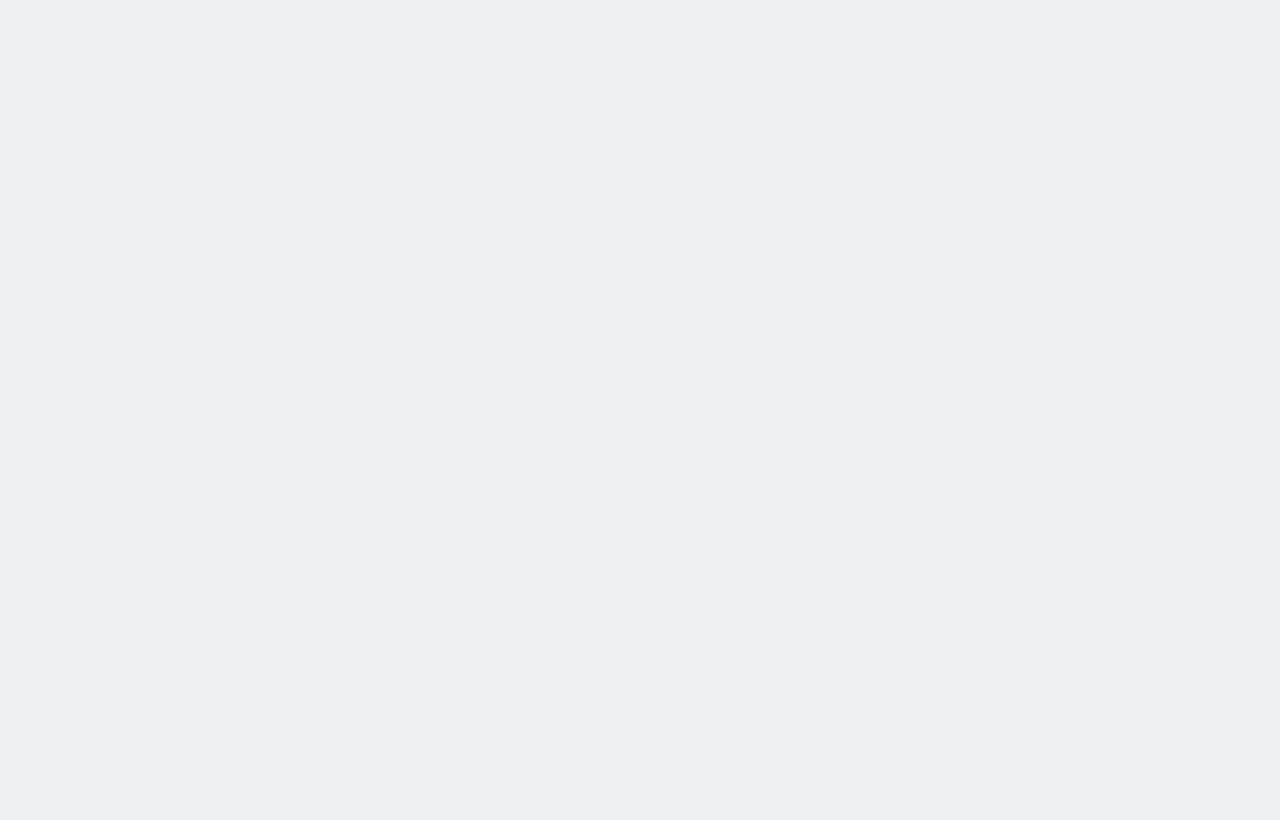
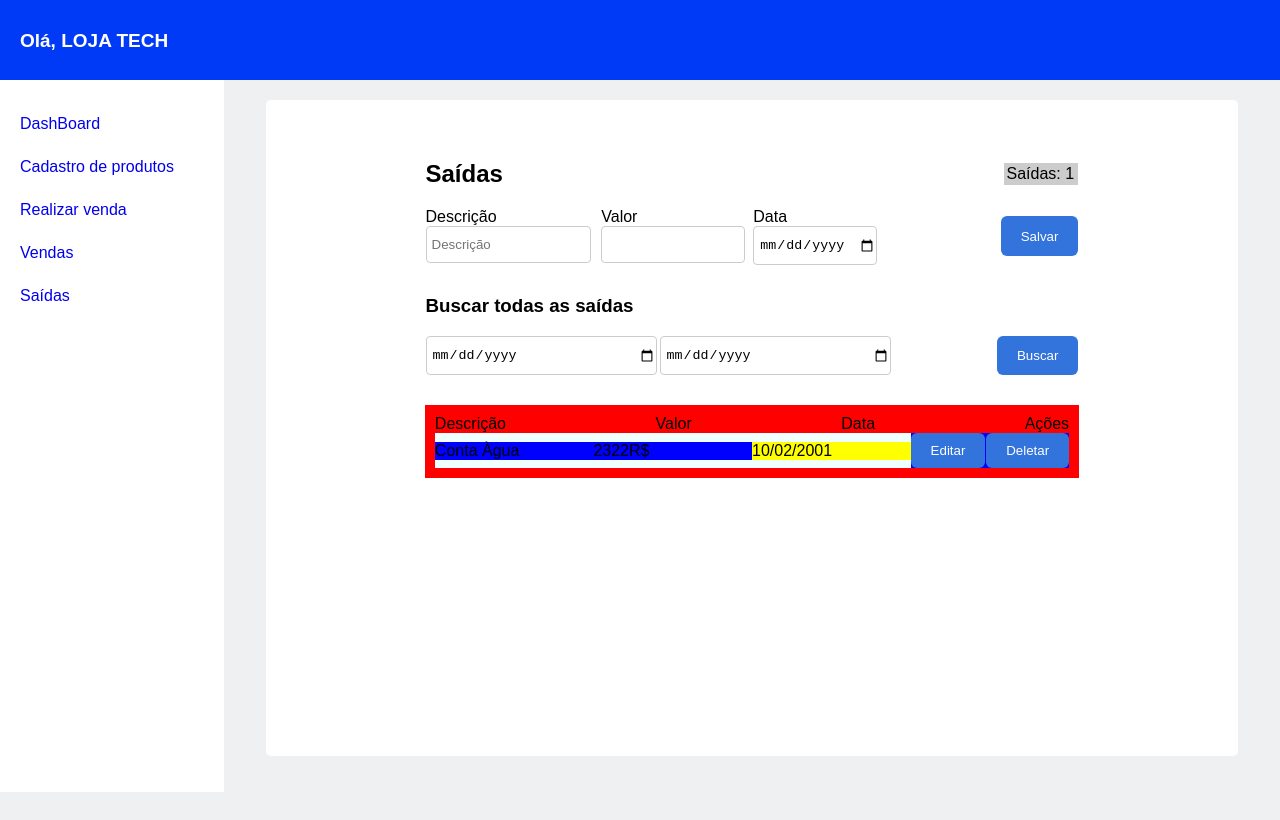
Before and after one commit to gustarpd/frontend-stock-control, a React (Vite) app: page /exits in a window 1280 px wide. Before the commit this address had no page. Built offline with nearby package versions, Linux system fonts and the light colour scheme.

Commit message:
page filter sales per date end

```diff
--- a/package.json
+++ b/package.json
@@ -14,6 +14,7 @@
     "@types/styled-components": "^5.1.26",
     "axios": "^1.3.1",
     "module-alias": "^2.2.2",
+    "moment": "^2.29.4",
     "phosphor-react": "^1.4.1",
     "react": "^18.2.0",
     "react-dom": "^18.2.0",
--- a/src/data/SideBarData.ts
+++ b/src/data/SideBarData.ts
@@ -19,10 +19,6 @@ const SideBarData: SideBarTypes[] = [
     link: "/sales",
   },
   {
-    title: "Entradas",
-    link: "/entrance",
-  },
-  {
     title: "Saídas",
     link: "/exits",
   },
--- a/src/hooks/usePagination.tsx
+++ b/src/hooks/usePagination.tsx
@@ -28,7 +28,7 @@ const usePagination = ({
 
 
 
-  const paginationRange: any = useMemo(() => {
+  const paginationRange = useMemo(() => {
 
     const totalPageCount = Math.ceil(totalCount / pageSize);
     const totalPageNumbers = siblingCount + 5;
--- a/src/pages/Expanses/index.tsx
+++ b/src/pages/Expanses/index.tsx
@@ -1,9 +1,71 @@
-import React from 'react';
+import React from "react";
+import Buttons from "../../components/Button";
+import ContainerProvider from "../../components/ContainerProvider";
+import InputForm from "../../components/Input/Input";
+import ThemeProvider from "../../components/ThemeProvide";
+import {
+  CreateExitContainer,
+  ExitsColumn,
+  ExitsTable,
+  ListExits,
+  TitleHeader,
+} from "./styled";
 
-// import { Container } from './styles';
+const Exits: React.FC = () => {
+  return (
+    <ThemeProvider>
+      <ContainerProvider>
+        <TitleHeader>
+          <h2>Saídas</h2>
+          <div>Saídas: 1</div>
+        </TitleHeader>
+        <CreateExitContainer>
+          <div>
+            <label>
+              Descrição
+              <InputForm type="text" placeholder="Descrição" />
+            </label>
+            <label>
+              Valor
+              <InputForm type="number" />
+            </label>
+            <label>
+              Data
+              <InputForm type="date" />
+            </label>
+          </div>
+          <Buttons text="Salvar" type="edit" />
+        </CreateExitContainer>
+        <ListExits>
+          <h3>Buscar todas as saídas</h3>
+          <div>
+            <div>
+              <InputForm type="date" />
+              <InputForm type="date" />
+            </div>
+            <Buttons text="Buscar" type={"edit"} />
+          </div>
+        </ListExits>
+        <ExitsTable>
+          <div>
+            <span>Descrição</span>
+            <span>Valor</span>
+            <span>Data</span>
+            <span>Ações</span>
+          </div>
+          <ExitsColumn>
+            <div>Conta Àgua</div>
+            <div>2322R$</div>
+            <div>10/02/2001</div>
+            <div>
+            <Buttons text="Editar" type={"edit"}></Buttons>
+            <Buttons text="Deletar" type={"edit"}></Buttons>
+            </div>
+          </ExitsColumn>
+        </ExitsTable>
+      </ContainerProvider>
+    </ThemeProvider>
+  );
+};
 
-const Expanses: React.FC = () => {
-  return <div />;
-}
-
-export default Expanses;
+export default Exits;
--- a/src/pages/Expanses/styled.ts
+++ b/src/pages/Expanses/styled.ts
@@ -1 +1,85 @@
-export { }
+import styled from "styled-components";
+
+export const CreateExitContainer = styled.div`
+  width: 70%;
+  height: auto;
+  display: flex;
+  margin: 0 auto;
+  align-items: center;
+  justify-content: space-between;
+
+  div {
+    width: 70%;
+    display: flex;
+
+    input {
+      width: 90%;
+    }
+  }
+
+  button {
+    height: 40px;
+  }
+`;
+
+export const TitleHeader = styled.div`
+  width: 70%;
+  display: flex;
+  align-items: center;
+  justify-content: space-between;
+  margin: 0 auto;
+
+  div {
+    width: 70px;
+    height: auto;
+    padding: 2px;
+    background-color: #ccc;
+  }
+`;
+
+export const ListExits = styled.div`
+  width: 70%;
+  height: auto;
+  margin: 30px auto;
+
+  div {
+    display: flex;
+    justify-content: space-between;
+
+    input {
+      width: 14rem;
+    }
+  }
+
+  button {
+    margin: 0 0 0 30px;
+  }
+`;
+export const ExitsTable = styled.div`
+  width: 68%;
+  padding: 10px;
+  height: auto;
+  background-color: red;
+  margin: 0 auto;
+
+  div {
+    display: flex;
+    justify-content: space-between;
+  }
+
+  div:nth-child(3) {
+    background-color: yellow;
+  }
+`;
+export const ExitsColumn = styled.div`
+  width: 100%;
+  text-align: center;
+  align-items: center;
+  background-color: red;
+  background-color: azure;
+
+  div {
+    width: 12rem;
+    background-color: blue;
+  }
+`;
--- a/src/pages/MakeSales/index.tsx
+++ b/src/pages/MakeSales/index.tsx
@@ -19,7 +19,7 @@ import {
 
 const MakeSales: React.FC = () => {
   const [product, setProduct] = useState("");
-  const [total, setTotal] = useState(0);
+  const [totalAmount, setTotal] = useState(0);
   const [qntd, setQntd] = useState<any[]>([]);
 
   const PageSize = 2;
@@ -33,9 +33,6 @@ const MakeSales: React.FC = () => {
       });
       return (await request).data;
     },
-    {
-      enabled: true,
-    }
   );
 
   const add = useMutation(
@@ -90,14 +87,14 @@ const MakeSales: React.FC = () => {
   function increment(idx: number, type: boolean, price: number, id: string) {
     if (type) {
       productData[idx].quantity += 1;
-      setTotal((total) => total + price);
+      return setTotal((total) => total + price);
     }
 
     if (!type) {
       productData[idx].quantity === 0
         ? DeleteSale(id)
         : (productData[idx].quantity -= 1);
-      setTotal((total) => (total <= 0 ? 0 : total - price));
+      return setTotal((total) => (total <= 0 ? 0 : total - price));
     }
   }
 
@@ -135,7 +132,7 @@ const MakeSales: React.FC = () => {
             </div>
           </div>
           <div>
-            <p>TOTAL: {currencyFormatter(total, "BRL", "pt-BR")}</p>
+            <p>TOTAL: {currencyFormatter(totalAmount, "BRL", "pt-BR")}</p>
           </div>
         </SelectProductInput>
         <ProductResults>
--- a/src/pages/MakeSales/styled.ts
+++ b/src/pages/MakeSales/styled.ts
@@ -3,9 +3,9 @@ import styled from "styled-components";
 export const ProductResults = styled.div`
   width: 72%;
   height: auto;
-  padding-bottom: 10px;
-  background-color: #d9e0e3;
+  padding: 10px 0;
   border-radius: 3px;
+  border: 1px solid #CCC;
   margin: 40px auto;
 
   p {
--- a/src/pages/Sales/index.tsx
+++ b/src/pages/Sales/index.tsx
@@ -1,5 +1,6 @@
+import moment from "moment";
 import React, { useEffect, useState } from "react";
-import { useQuery, UseQueryResult } from "react-query";
+import { useMutation, useQuery, UseQueryResult } from "react-query";
 import Buttons from "../../components/Button";
 import ContainerProvider from "../../components/ContainerProvider";
 import { Pagination } from "../../components/Pagination";
@@ -12,32 +13,41 @@ import { BoxSale, SaleContainer, SaleContainerBody } from "./styled";
 import { InputContainer, HeaderContainer, Container } from "./styled";
 
 const Sales: React.FC = () => {
-  const [startDate, setStartDate] = useState("2022/02/01");
-  const [endDate, setEndDate] = useState("2022/09/01");
-  const [data, setData] = useState<Product[] | undefined>([]);
-  const [total, setTotal] = useState<number | undefined>(0)
+  const date = new Date();
+  const firtDayMonth = moment(new Date(date.getFullYear(), date.getMonth(), 1)).format("YYYY/MM/DD")
+  const lastDayMonth = moment(new Date(date.getFullYear(), date.getMonth() + 1, 0)).format("YYYY/MM/DD")
+  const [startDate, setStartDate] = useState(firtDayMonth);
+  const [endDate, setEndDate] = useState(lastDayMonth);
+  const [total, setTotal] = useState<any>(0)
+
+  console.log("s", startDate)
+  console.log("e", endDate)
 
   const pageSize = 3
-  const getData: UseQueryResult<Product[], string> = useQuery(
+  const getData: UseQueryResult<any> = useQuery(
     "products",
     async () => {
       const request = api.get<Product>(`/get-all-sales`, {
         params: {
-          start_date: "2023-01-09",
-          end_date: "2023-02-20",
+          start_date: startDate,
+          end_date: endDate,
         },
       });
       return (await request).data;
     },
-    {
-      enabled: true,
-    }
   );
 
   const { currentItems, currentPage, setCurrentPage } = useCurrentPage(
     getData.data ? getData.data : [],
     pageSize
   );
+
+  const mutate = useMutation(
+   async (id) => {
+    return api.delete(`/delete/sale/${id}`)
+  }, {
+    onSuccess: () => alert("Venda excluída com sucesso!")
+  })
 
   function SumTotalForEachSale(quantity: number, price: any) {
     if(quantity > 1) {
@@ -47,13 +57,9 @@ const Sales: React.FC = () => {
     return price
   }
 
-  function SumTotalForAllSale() {
-    setTotal(getData.data?.reduce((total, item) => total + item.price, 0));
-  }
-
   useEffect(() => {
-     SumTotalForAllSale()
-  }, [getData.data])
+     getData.refetch()
+  }, [getData.data, startDate])
   return (
     <ThemeProvider>
       <ContainerProvider>
@@ -64,12 +70,11 @@ const Sales: React.FC = () => {
             </div>
             <div>
               <span>{`VENDAS: ${getData.data?.length}`}</span>
-              <span>{`TOTAL: ${currencyFormatter(total, 'BRL', 'pt-BR')}`}</span>
             </div>
           </HeaderContainer>
           <InputContainer>
-            <input placeholder="data inicial" type="date"></input>
-            <input placeholder="data final" type="date"></input>
+            <input placeholder="data inicial" type="date" value={startDate} onChange={(e) => setStartDate(e.target.value)} />
+            <input placeholder="data final" type="date" value={endDate} onChange={(e) => setEndDate(e.target.value)} />
             <Buttons type="edit" text="Buscar">
               Buscar
             </Buttons>
@@ -80,10 +85,10 @@ const Sales: React.FC = () => {
               return (
                 <SaleContainer>
                   <div>
-                    <span>2022/02/01</span>
+                    <span>{moment(item.date).format("DD/MM/YYYY")}</span>
                     <span>{currencyFormatter(SumTotalForEachSale(item.quantity, item.price), 'BRL', 'pt-BR')}</span>
                   </div>
-                  <div>
+                  <div onClick={() => mutate.mutate(item.id)}>
                     <Buttons type="delete" text="Deletar" />
                   </div>
 
--- a/src/routes/Routes.tsx
+++ b/src/routes/Routes.tsx
@@ -1,6 +1,7 @@
 import { Routes, Route } from "react-router-dom";
 import CreateProduct from "../pages/CreateProduct";
 import { DashBoard } from "../pages/DashBoard";
+import Exits from "../pages/Expanses";
 import MakeSales from "../pages/MakeSales";
 import Sales from "../pages/Sales";
 
@@ -11,6 +12,7 @@ export const Router = () => {
       <Route path="/newproduct" element={<CreateProduct />} />
       <Route path="/createsale" element={<MakeSales />} />
       <Route path="/sales" element={<Sales />} />
+      <Route path="/exits" element={<Exits />} />
     </Routes>
   );
 };
```
Also changed, not shown: 1 other file (tests, documents, lock files or other folders).
